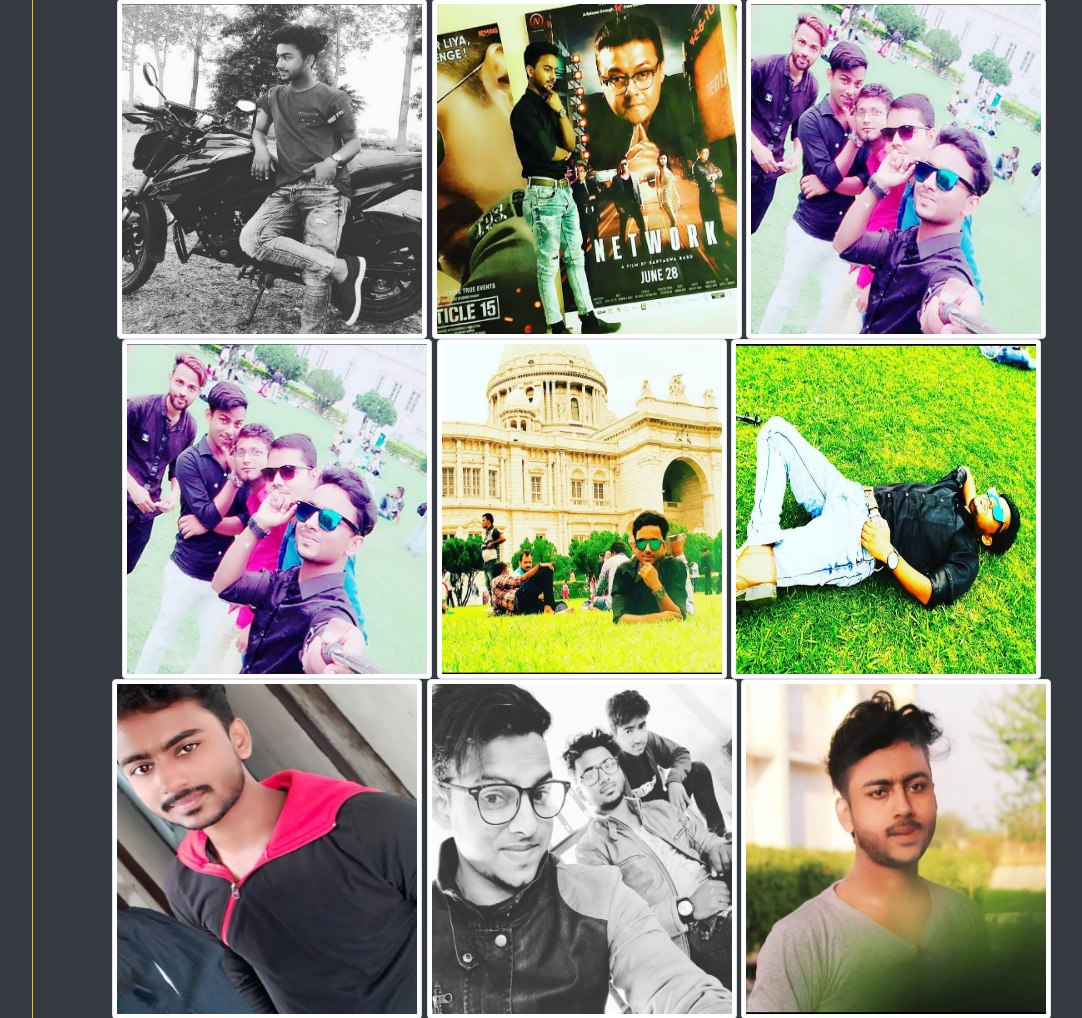
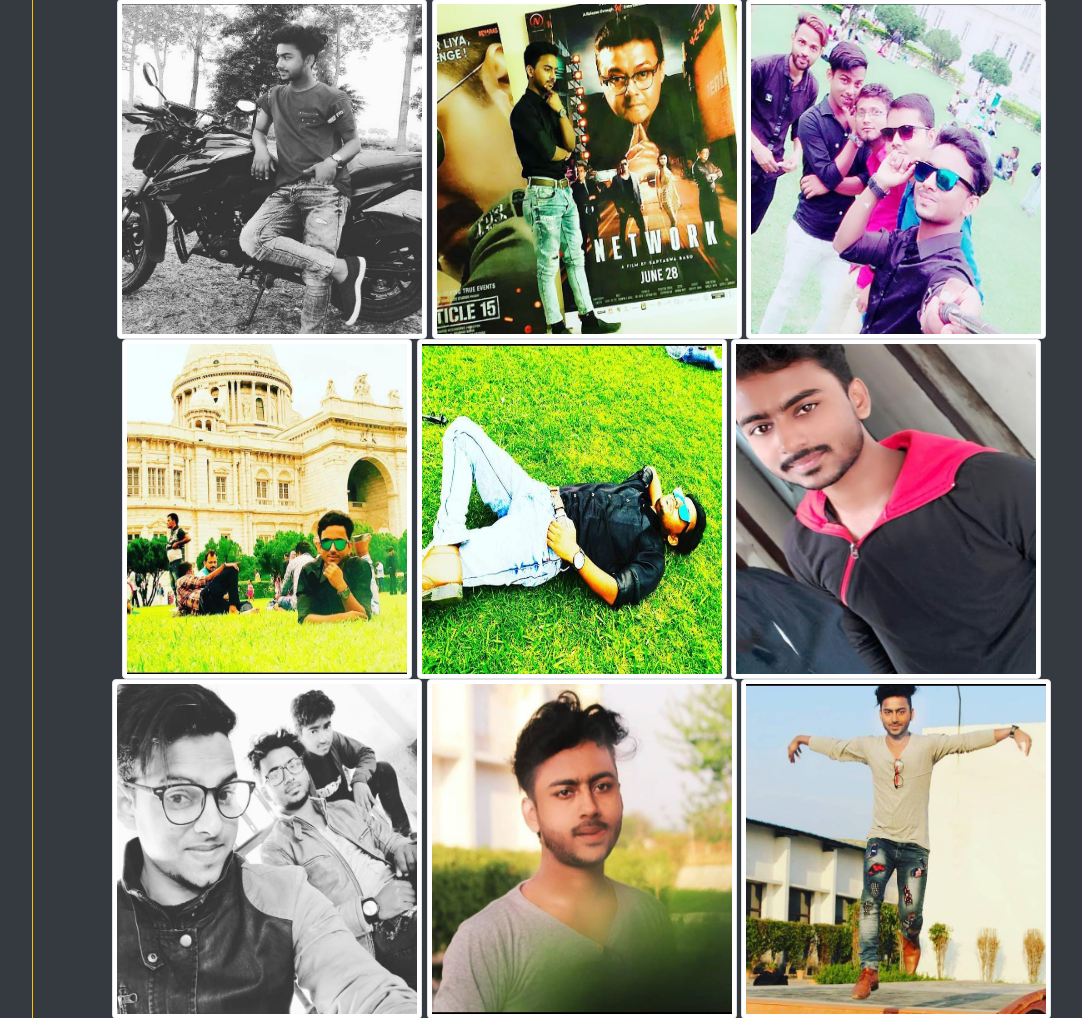
Before and after one commit to Moinuddin-developer/resumeproject, a Django app: page /mystatus/ in a window 1280 px wide. Shown: the part 1749-2767 px from the top of the page, without its empty margins (165-1247 px from the left). Run offline with Django 3.2, Linux system fonts and the light colour scheme; some libraries are stand-ins or nearby versions; some web fonts are replaced.

Commit message:
all file update at 05/12/2021

```diff
--- a/core/templates/core/mystatus.html
+++ b/core/templates/core/mystatus.html
@@ -21,7 +21,6 @@
    <img style="height:340px;width:310px;" src="{% static 'core/images/img14.jpeg' %}" alt="ProfilePic" class="img-thumbnail" width="250px" height="150px">
    <img style="height:340px;width:310px;" src="{% static 'core/images/img15.jpeg' %}" alt="ProfilePic" class="img-thumbnail" width="250px" height="150px">
    <img style="height:340px;width:300px;" src="{% static 'core/images/img16.jpeg' %}" alt="ProfilePic" class="img-thumbnail" width="250px" height="150px">
-   <img style="height:340px;width:310px;" src="{% static 'core/images/img17.jpeg' %}" alt="ProfilePic" class="img-thumbnail" width="250px" height="150px">
    <img style="height:340px;width:290px;" src="{% static 'core/images/img18.jpeg' %}" alt="ProfilePic" class="img-thumbnail" width="250px" height="150px">
    <img style="height:340px;width:310px;" src="{% static 'core/images/img19.jpeg' %}" alt="ProfilePic" class="img-thumbnail" width="250px" height="150px">
    <img style="height:340px;width:310px;" src="{% static 'core/images/img20.jpeg' %}" alt="ProfilePic" class="img-thumbnail" width="250px" height="150px">
@@ -44,7 +43,6 @@
    <img style="height:340px;width:310px;" src="{% static 'core/images/img39.jpeg' %}" alt="ProfilePic" class="img-thumbnail" width="250px" height="150px">
    <img style="height:340px;width:260px;" src="{% static 'core/images/img40.jpeg' %}" alt="ProfilePic" class="img-thumbnail" width="250px" height="150px">
     <img style="height:340px;width:310px;" src="{% static 'core/images/img0.jpg' %}" alt="ProfilePic" class="img-thumbnail" width="250px" height="150px">
-   <img style="height:340px;width:310px;" src="{% static 'core/images/emoji.jpg' %}" alt="ProfilePic" class="img-thumbnail" width="250px" height="150px">
  </div>
 </div>
 <div class="text-center">
```
Also changed, not shown: core/static/core/images/emoji.jpg (deleted), core/static/core/images/img17.jpeg (deleted).
